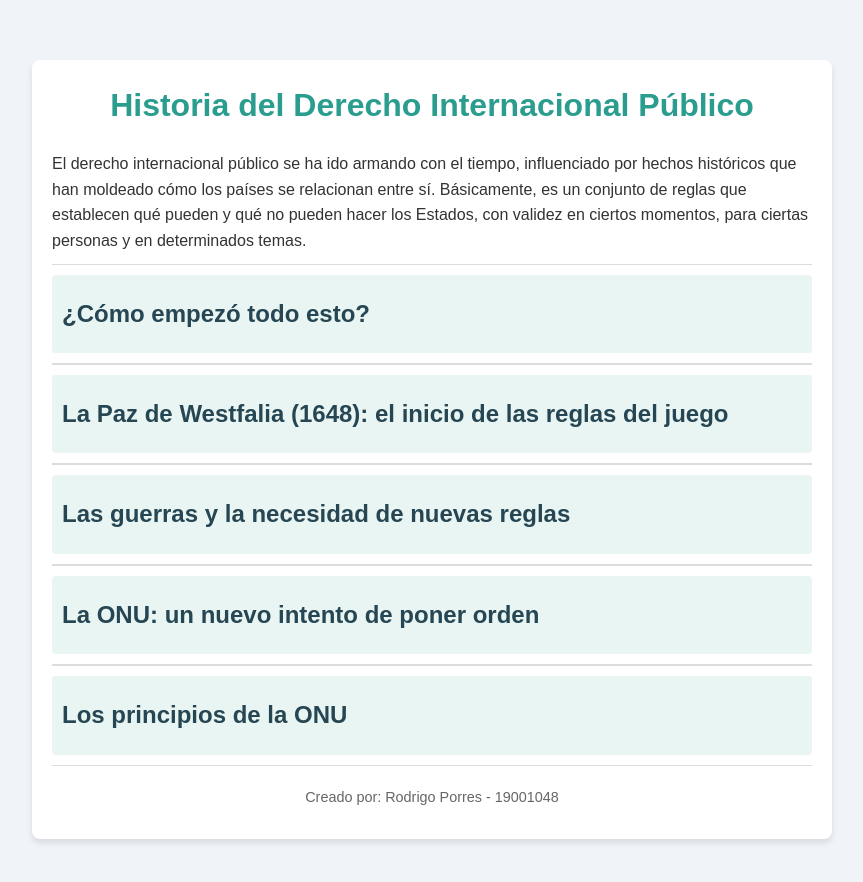
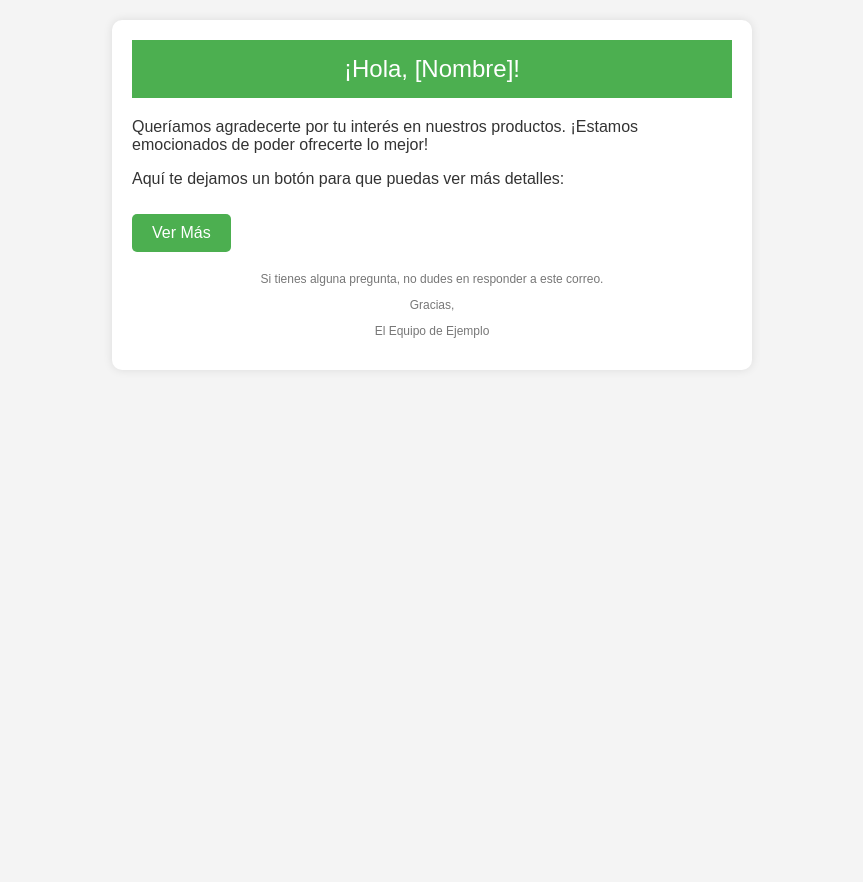
Before and after one commit to Porres1/inter, a plain HTML site: page index.html in a window 1280 px wide. Shown: the whole page, without its empty margins (208-1071 px from the left). After the commit the page ends 800 px from the top, so only its background shows below. Drawn offline with Linux system fonts and the light colour scheme.

Commit message:
Update index.html

```diff
--- a/index.html
+++ b/index.html
@@ -2,214 +2,69 @@
 <html lang="es">
 <head>
     <meta charset="UTF-8">
-  <meta name="viewport" content="width=device-width, initial-scale=1">
-  <title>Historia del Derecho Internacional Público</title>
+    <meta name="viewport" content="width=device-width, initial-scale=1.0">
+    <title>Correo de Ejemplo</title>
     <style>
-    /* Reset básico */
-    * {
-      box-sizing: border-box;
+        body {
+            font-family: Arial, sans-serif;
             margin: 0;
             padding: 0;
-      font-family: 'Arial', sans-serif;
+            background-color: #f4f4f4;
         }
-
-    body {
-      background: #f0f4f8;
-      color: #333;
-      line-height: 1.6;
+        .container {
+            width: 100%;
+            max-width: 600px;
+            margin: 20px auto;
+            background-color: #ffffff;
             padding: 20px;
+            border-radius: 10px;
+            box-shadow: 0 0 10px rgba(0, 0, 0, 0.1);
         }
-
-    .container {
-      max-width: 800px;
-      margin: 40px auto;
-      padding: 20px;
-      background: #fff;
-      border-radius: 8px;
-      box-shadow: 0 4px 6px rgba(0,0,0,0.1);
+        .header {
+            background-color: #4CAF50;
+            color: #ffffff;
+            padding: 15px;
+            text-align: center;
+            font-size: 24px;
         }
-
-    h1 {
+        .content {
+            margin: 20px 0;
+            font-size: 16px;
+            color: #333333;
+        }
+        .button {
+            display: inline-block;
+            background-color: #4CAF50;
+            color: white;
+            padding: 10px 20px;
+            font-size: 16px;
+            text-decoration: none;
+            border-radius: 5px;
+            margin-top: 10px;
+        }
+        .footer {
             text-align: center;
-      margin-bottom: 20px;
-      color: #2a9d8f;
-    }
-
-    h2 {
-      margin: 10px 0;
-      color: #264653;
-    }
-
-    p, li {
-      margin: 10px 0;
-    }
-
-    ul {
-      list-style: disc;
-      margin-left: 20px;
-    }
-
-    .accordion {
-      border-top: 1px solid #ddd;
-    }
-
-    .accordion-item {
-      border-bottom: 1px solid #ddd;
-      padding: 10px 0;
-    }
-
-    .accordion-header {
-      cursor: pointer;
-      padding: 10px;
-      background: #e9f5f2;
-      border-radius: 4px;
-      transition: background 0.3s ease;
-    }
-
-    .accordion-header:hover {
-      background: #d0e8e2;
-    }
-
-    .accordion-content {
-      padding: 10px;
-      display: none;
-    }
-
-    .accordion-content.active {
-      display: block;
-    }
-
-    a.toggle-btn {
-      color: #2a9d8f;
-      text-decoration: none;
-      font-weight: bold;
-      cursor: pointer;
-    }
-
-    a.toggle-btn:hover {
-      text-decoration: underline;
-    }
-
-    footer {
-      text-align: center;
+            font-size: 12px;
+            color: #777777;
             margin-top: 20px;
-      font-size: 0.9em;
-      color: #666;
         }
     </style>
 </head>
 <body>
     <div class="container">
-    <h1>Historia del Derecho Internacional Público</h1>
-    <p>El derecho internacional público se ha ido armando con el tiempo, influenciado por hechos históricos que han moldeado cómo los países se relacionan entre sí. Básicamente, es un conjunto de reglas que establecen qué pueden y qué no pueden hacer los Estados, con validez en ciertos momentos, para ciertas personas y en determinados temas.</p>
-
-    <!-- Sección: Orígenes -->
-    <div class="accordion">
-      <div class="accordion-item">
-        <div class="accordion-header" onclick="toggleAccordion(this)">
-          <h2>¿Cómo empezó todo esto?</h2>
+        <div class="header">
+            ¡Hola, [Nombre]!
         </div>
-        <div class="accordion-content">
-          <p>Después de que cayó el Imperio Romano, Europa se convirtió en un campo de batalla entre señores feudales y, más tarde, entre grandes imperios. El desorden era tremendo, y los conflictos religiosos empeoraban la cosa, especialmente en la Guerra de los Treinta Años, que dejó a Europa hecha un desastre.</p>
-          <a class="toggle-btn" onclick="event.stopPropagation(); toggleAccordion(this.closest('.accordion-header'));">Ocultar</a>
+        <div class="content">
+            <p>Queríamos agradecerte por tu interés en nuestros productos. ¡Estamos emocionados de poder ofrecerte lo mejor!</p>
+            <p>Aquí te dejamos un botón para que puedas ver más detalles:</p>
+            <a href="https://www.ejemplo.com" class="button">Ver Más</a>
+        </div>
+        <div class="footer">
+            <p>Si tienes alguna pregunta, no dudes en responder a este correo.</p>
+            <p>Gracias,</p>
+            <p>El Equipo de Ejemplo</p>
         </div>
     </div>
-    </div>
-
-    <!-- Sección: La Paz de Westfalia -->
-    <div class="accordion">
-      <div class="accordion-item">
-        <div class="accordion-header" onclick="toggleAccordion(this)">
-          <h2>La Paz de Westfalia (1648): el inicio de las reglas del juego</h2>
-        </div>
-        <div class="accordion-content">
-          <p>Aquí se establecieron algunas reglas clave:</p>
-          <ul>
-            <li>Cada Estado es independiente y manda en su territorio. Nadie puede meterse en los asuntos de otro.</li>
-            <li>Las normas entre países se crean, cambian y eliminan solo si los Estados están de acuerdo.</li>
-            <li>Estas reglas dependen de lo que quieran hacer los gobiernos.</li>
-          </ul>
-          <p>Si un país incumple, se pueden aplicar medidas como:</p>
-          <ul>
-            <li><strong>Retorsión:</strong> Respuestas legales pero incómodas (por ejemplo, quitar acuerdos comerciales o romper relaciones diplomáticas).</li>
-            <li><strong>Represalias:</strong> Medidas más fuertes, incluso algunas ilegales en circunstancias normales.</li>
-            <li>Si no funcionan, puede derivar en conflictos o incluso guerra.</li>
-          </ul>
-          <a class="toggle-btn" onclick="event.stopPropagation(); toggleAccordion(this.closest('.accordion-header'));">Ocultar</a>
-        </div>
-      </div>
-    </div>
-
-    <!-- Sección: Guerras y nuevas reglas -->
-    <div class="accordion">
-      <div class="accordion-item">
-        <div class="accordion-header" onclick="toggleAccordion(this)">
-          <h2>Las guerras y la necesidad de nuevas reglas</h2>
-        </div>
-        <div class="accordion-content">
-          <p>La Primera Guerra Mundial (1914-1918) fue un caos total y dejó claro que había que regular las guerras. De ahí nació el derecho internacional de la guerra, que básicamente pone pausa al derecho de paz durante los conflictos.</p>
-          <p>El Tratado de Versalles (1919) terminó la guerra y creó la Sociedad de Naciones, un intento de hacer que los países trabajaran juntos para evitar futuras confrontaciones, aunque en la práctica tuvo resultados limitados.</p>
-          <a class="toggle-btn" onclick="event.stopPropagation(); toggleAccordion(this.closest('.accordion-header'));">Ocultar</a>
-        </div>
-      </div>
-    </div>
-
-    <!-- Sección: La ONU -->
-    <div class="accordion">
-      <div class="accordion-item">
-        <div class="accordion-header" onclick="toggleAccordion(this)">
-          <h2>La ONU: un nuevo intento de poner orden</h2>
-        </div>
-        <div class="accordion-content">
-          <p>Durante la Segunda Guerra Mundial, se evidenció el fracaso de la Sociedad de Naciones, lo que llevó en 1945 a la creación de la Organización de las Naciones Unidas (ONU) con el objetivo de:</p>
-          <ul>
-            <li>Mantener la paz.</li>
-            <li>Resolver conflictos sin violencia.</li>
-            <li>Fomentar la cooperación entre países.</li>
-          </ul>
-          <p>La ONU puede tomar decisiones colectivas para frenar guerras o problemas graves. Sus normas se dividen en:</p>
-          <ul>
-            <li><strong>De coordinación:</strong> Para fomentar el trabajo conjunto entre países.</li>
-            <li><strong>De cuasi subordinación:</strong> Normas que protegen valores esenciales, como la dignidad humana y la paz (ius cogens).</li>
-          </ul>
-          <a class="toggle-btn" onclick="event.stopPropagation(); toggleAccordion(this.closest('.accordion-header'));">Ocultar</a>
-        </div>
-      </div>
-    </div>
-
-    <!-- Sección: Principios de la ONU -->
-    <div class="accordion">
-      <div class="accordion-item">
-        <div class="accordion-header" onclick="toggleAccordion(this)">
-          <h2>Los principios de la ONU</h2>
-        </div>
-        <div class="accordion-content">
-          <p>Los países miembros de la ONU deben seguir ciertos principios recogidos en el artículo 2 de su Carta, los cuales, aunque a veces se incumplen, teóricamente sirven de base para mantener el orden global y evitar el caos.</p>
-          <a class="toggle-btn" onclick="event.stopPropagation(); toggleAccordion(this.closest('.accordion-header'));">Ocultar</a>
-        </div>
-      </div>
-    </div>
-
-    <!-- Pie de página con el nombre y matrícula -->
-    <footer>
-      <p>Creado por: Rodrigo Porres - 19001048</p>
-    </footer>
-  </div>
-
-  <script>
-    // Función para mostrar/ocultar el contenido del acordeón
-    function toggleAccordion(header) {
-      var content = header.nextElementSibling;
-      if (content.classList.contains('active')) {
-        content.classList.remove('active');
-      } else {
-        // Cierra todos los contenidos abiertos
-        document.querySelectorAll('.accordion-content').forEach(function(item) {
-          item.classList.remove('active');
-        });
-        content.classList.add('active');
-      }
-    }
-  </script>
 </body>
 </html>
```
Lines whose indentation alone changed are shown as unchanged.
